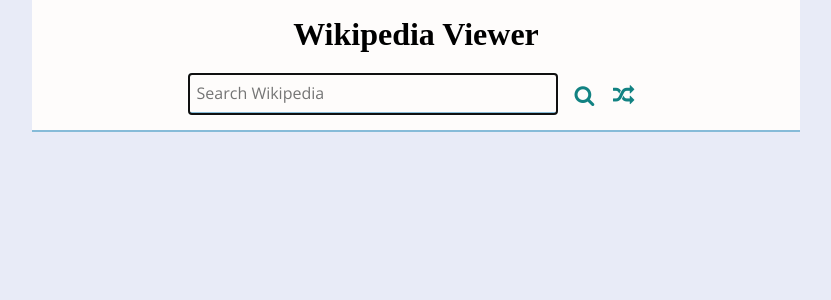
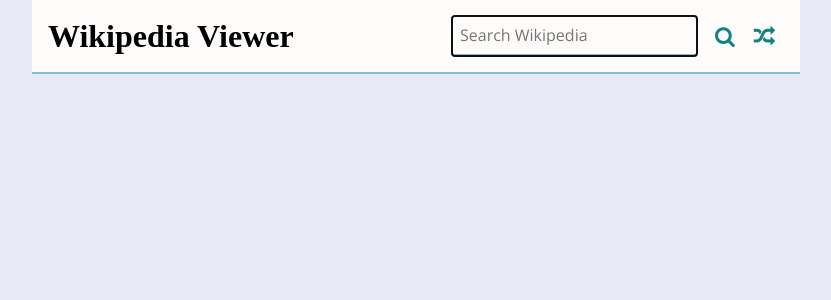
Before and after one commit to kevcomedia/react-wikipedia-viewer, a React (Create React App) app: page / in a window 1280 px wide. Shown: the top 300 px of the page, without its empty margins (224-1055 px from the left). Built offline with nearby package versions, Linux system fonts and the light colour scheme; a web font is replaced by a local one.

Commit message:
Make SearchBar a flex container

```diff
--- a/src/SearchBar.css
+++ b/src/SearchBar.css
@@ -1,17 +1,20 @@
 .SearchBar {
   background-color: #fefcfb;
   border-bottom: 2px solid #86bbd8;
+  display: flex;
+  align-items: center;
   padding: 1rem;
 }
 
 .SearchBar h1 {
-  margin-top: 0;
+  margin: 0;
   text-align: center;
 }
 
 .SearchBar form {
+  flex: 1;
   display: flex;
-  justify-content: center;
+  justify-content: flex-end;
 }
 
 .SearchBar-input,
```
